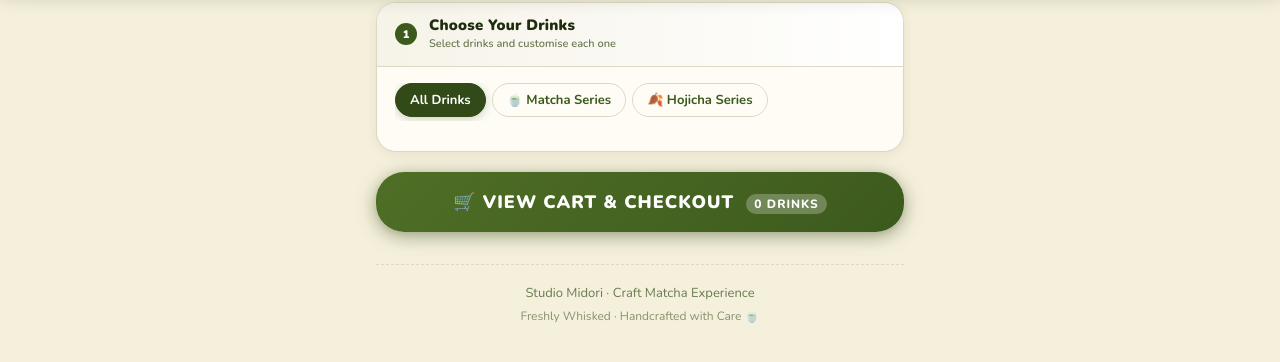
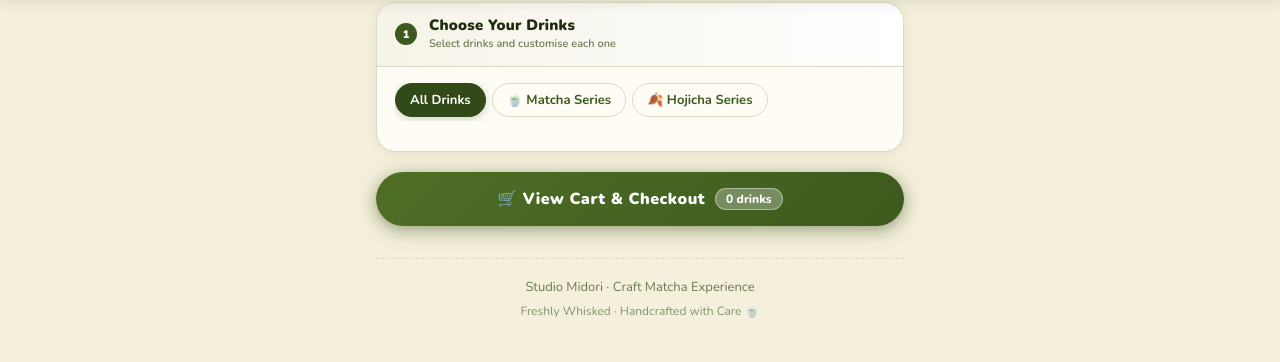
Before and after one commit to richmondzedrik0901/studiomidori, a website built with Vite: page index.html in a window 1280 px wide. Shown: the part 132-494 px from the top of the page. Built offline with nearby package versions, Linux system fonts and the light colour scheme; no server answers; a web font is replaced by a local one.

Commit message:
added changes

```diff
--- a/index.html
+++ b/index.html
@@ -99,7 +99,7 @@
 
         <div class="step-1-checkout-bar">
           <button type="button" class="place-order-btn" id="step-1-next-btn" onclick="window.openCartDrawer()">
-            <span>🛒 View Cart &amp; Checkout</span>
+            <span class="step-btn-text">🛒 View Cart &amp; Checkout</span>
             <span id="step-1-count-pill" class="step-count-pill">0 drinks</span>
           </button>
         </div>
--- a/style.css
+++ b/style.css
@@ -750,22 +750,26 @@ input[type="time"]::-webkit-calendar-picker-indicator:hover {
 
 /* ── Place Order Button ── */
 .place-order-btn {
-  display: block;
+  display: flex;
+  align-items: center;
+  justify-content: center;
+  gap: 10px;
   width: 100%;
-  padding: 18px;
+  padding: 16px 20px;
   background: linear-gradient(135deg, var(--green-500), var(--green-600));
   color: #fff;
   font-family: 'Nunito', sans-serif;
-  font-size: 18px;
+  font-size: 16.5px;
   font-weight: 900;
-  letter-spacing: 1px;
-  text-transform: uppercase;
+  letter-spacing: 0.5px;
   border: none;
   border-radius: var(--radius-xl);
   cursor: pointer;
   box-shadow: var(--shadow-md), 0 4px 20px rgba(61, 90, 30, 0.35);
   transition: all var(--transition);
   margin-top: 8px;
+  box-sizing: border-box;
+  text-align: center;
 }
 
 .place-order-btn:hover {
@@ -1804,13 +1808,50 @@ input[type="time"]::-webkit-calendar-picker-indicator:hover {
   margin-top: 20px;
 }
 
+#step-1-next-btn {
+  display: flex;
+  align-items: center;
+  justify-content: center;
+  gap: 10px;
+  padding: 16px 20px;
+  font-size: 16px;
+  letter-spacing: 0.5px;
+}
+
+.step-btn-text {
+  display: inline-flex;
+  align-items: center;
+  gap: 6px;
+  white-space: nowrap;
+}
+
 .step-count-pill {
-  background: rgba(255, 255, 255, 0.25);
-  padding: 2px 8px;
+  display: inline-flex;
+  align-items: center;
+  justify-content: center;
+  white-space: nowrap;
+  background: rgba(255, 255, 255, 0.28);
+  border: 1px solid rgba(255, 255, 255, 0.4);
+  padding: 3px 10px;
   border-radius: var(--radius-full);
   font-size: 12px;
-  margin-left: 6px;
-  font-weight: 800;
+  font-weight: 800;
+  letter-spacing: 0;
+  text-transform: none;
+  line-height: 1.2;
+  flex-shrink: 0;
+}
+
+@media (max-width: 420px) {
+  #step-1-next-btn {
+    font-size: 14.5px;
+    padding: 14px 14px;
+    gap: 8px;
+  }
+  .step-count-pill {
+    font-size: 11.5px;
+    padding: 2px 8px;
+  }
 }
 
 /* ── Step 2 Cart Quick Strip ── */
```
